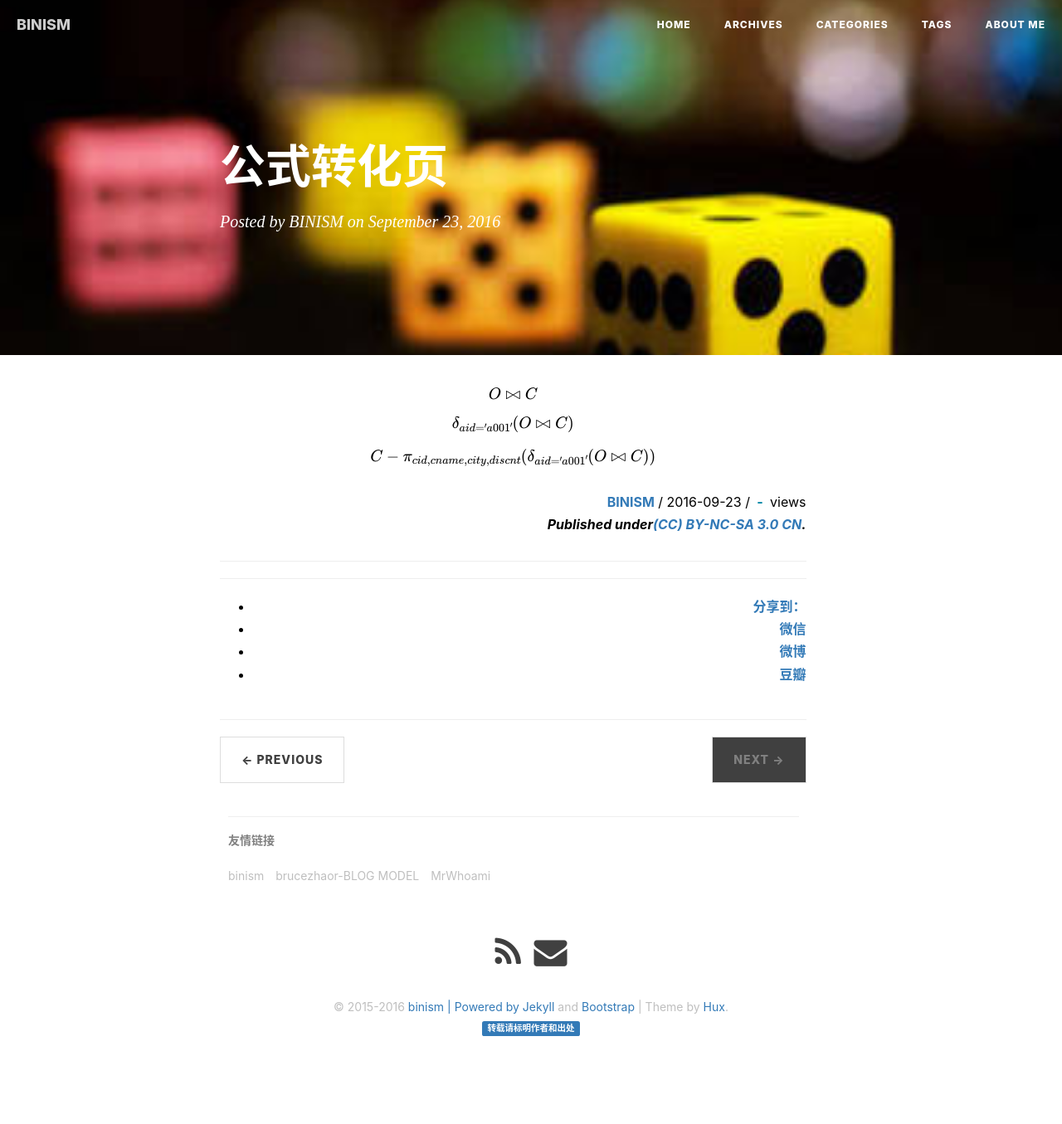
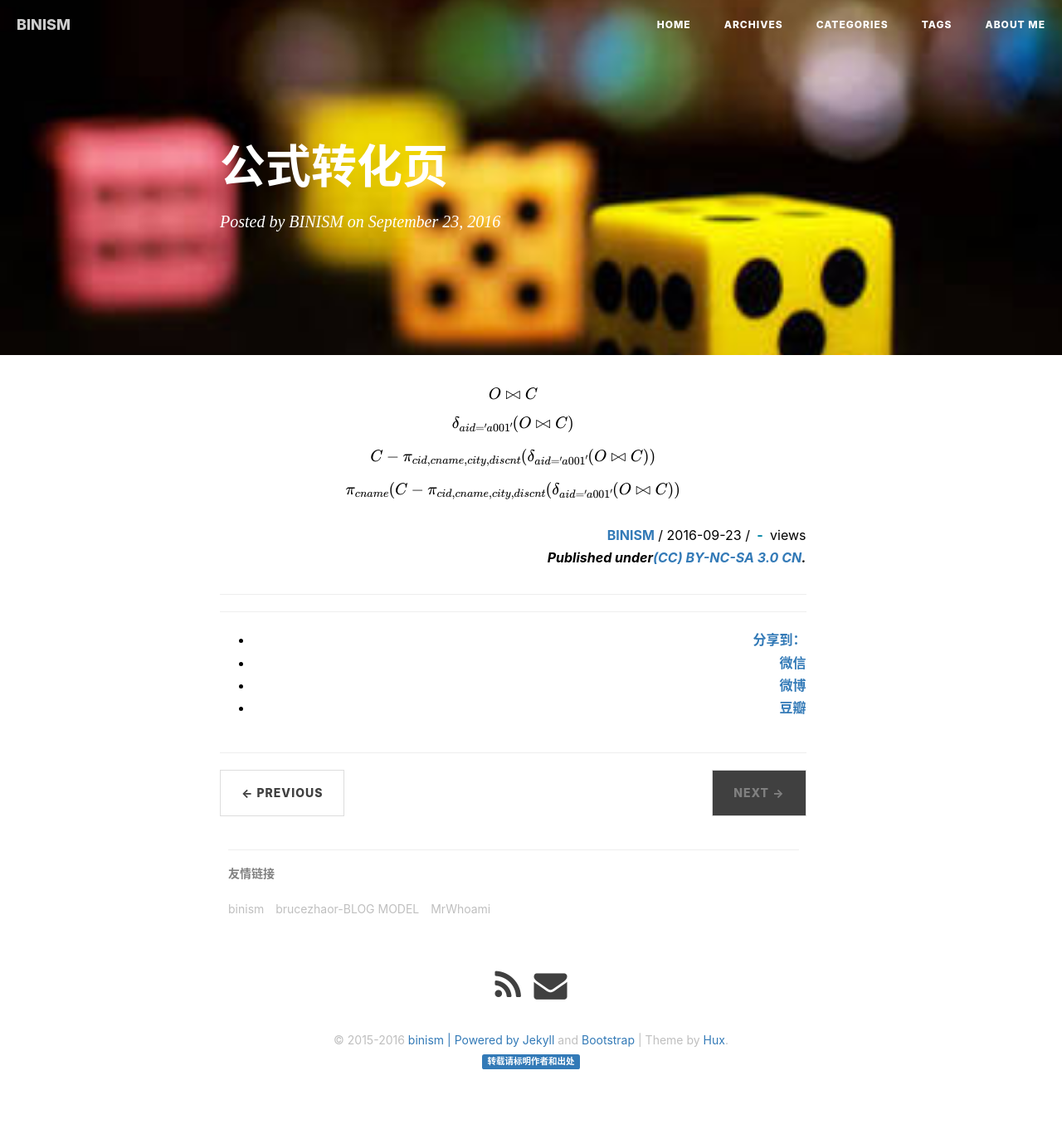
Before and after one commit to binism/binism.github.io, a Jekyll site: the page built from _posts/2016-09-23-mathjaxToWordTool.md, in a window 1280 px wide. Shown: the whole page at 83% size. Built offline with Jekyll 4.4.1, drawn with Linux system fonts in a browser that asks for light colours; formulas are drawn with MathJax 3; comment, search, counter and statistics services are not loaded; before the commit the page ends 1314 px from its top, so only the background shows below that.

Commit message:
Update 2016-09-23-mathjaxToWordTool.md

```diff
--- a/_posts/2016-09-23-mathjaxToWordTool.md
+++ b/_posts/2016-09-23-mathjaxToWordTool.md
@@ -12,3 +12,5 @@ $$ O \Join C $$
 $$ \delta_{aid = 'a001'}(O \Join C) $$
 
 $$ C - \pi_{cid, cname, city, discnt}(\delta_{aid = 'a001'}(O \Join C)) $$
+
+$$ \pi_{cname}(C - \pi_{cid, cname, city, discnt}(\delta_{aid = 'a001'}(O \Join C)) $$
```
